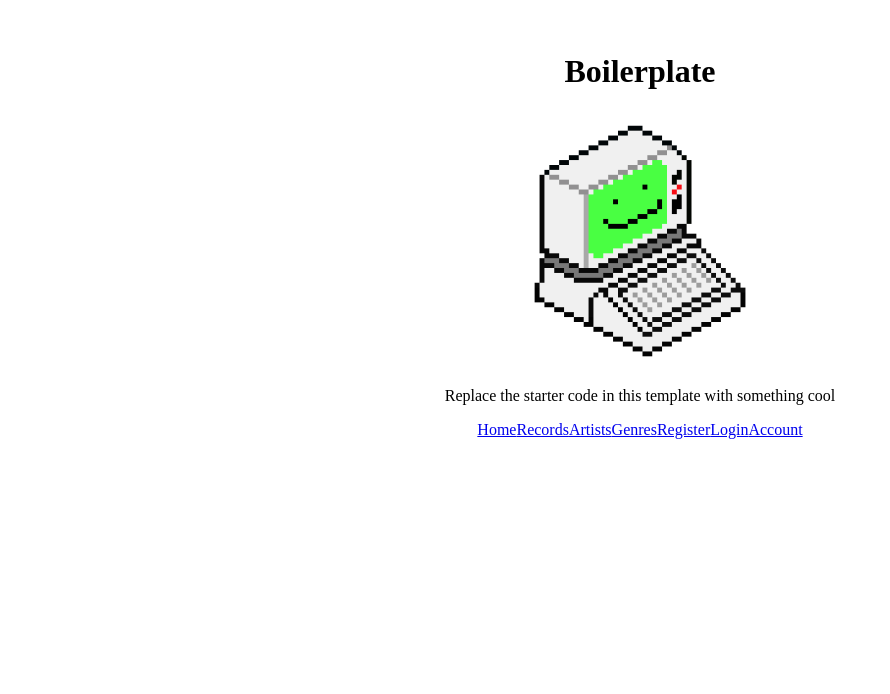
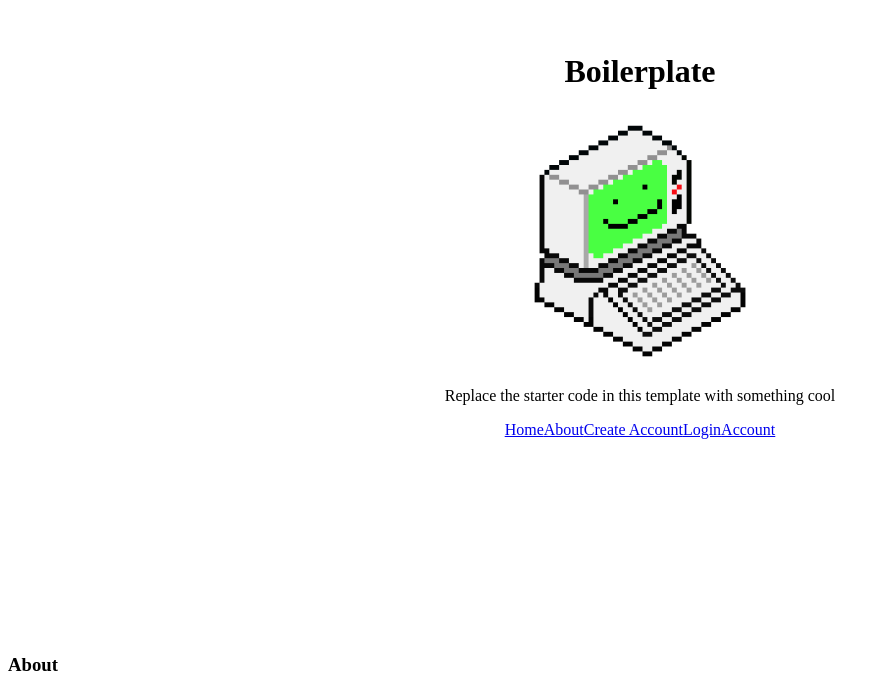
Before and after one commit to czuckero/record-store-capstone, a React (Vite) app: page /about in a window 1280 px wide. Shown: the part 173-867 px from the top of the page, without its empty margins (0-890 px from the left). Before the commit the page ends 816 px from the top, so only its background shows below. Built offline with nearby package versions, Linux system fonts and the light colour scheme.

Commit message:
Added about page. Removed genres and artists components. Adjusted routes

```diff
--- a/src/client/App.jsx
+++ b/src/client/App.jsx
@@ -3,10 +3,12 @@ import reactLogo from './assets/react.svg';
 import Login from './components/Login';
 import NavBar from './components/Navbar'
 import Records from './components/Records'
-import Artists from './components/Artists'
-import Genres from './components/Genres'
 import Register from './components/Register'
 import Account from './components/Account'
+import SingleArtist from './components/SingleArtist';
+import SingleRecord from './components/SingleRecord';
+import Checkout from './components/Checkout';
+import About from './components/About';
 
 import { Routes, Route } from 'react-router-dom'
 
@@ -23,12 +25,14 @@ function App() {
       </div>
       <div>
         <Routes>
-          <Route path='/records' element={ <Records /> } />
-          <Route path='/artists' element={ <Artists /> } />
-          <Route path='/genres' element={ <Genres /> } />
+          <Route path='/home' element={ <Records /> } />
+          <Route path='/about' element={ <About /> } />
+          <Route path='/artist' element={ <SingleArtist /> } />
+          <Route path='/records/:id' element={ <SingleRecord /> } />
           <Route path='/register' element={ <Register /> } />
           <Route path='/login' element={ <Login /> } />
           <Route path='/account' element={ <Account /> } />
+          <Route path='/checkout' element={ <Checkout /> } />
         </Routes>
       </div>
     </>
--- /dev/null
+++ b/src/client/components/About.jsx
@@ -0,0 +1,11 @@
+const About = () => {
+  return (
+    <>
+      <div>
+        <h3>About</h3>
+      </div>
+    </>
+  );
+};
+
+export default About;
--- a/src/client/components/Artists.jsx
+++ /dev/null
@@ -1,13 +0,0 @@
-import { useState } from "react";
-
-const Artists = () => {
-  return (
-    <>
-      <div>
-        <h3>Artists List</h3>
-      </div>
-    </>
-  );
-}
-
-export default Artists;
--- a/src/client/components/Genres.jsx
+++ /dev/null
@@ -1,13 +0,0 @@
-import { useState } from "react";
-
-const Genres = () => {
-  return (
-    <>
-      <div>
-        <h3>Genres List</h3>
-      </div>
-    </>
-  );
-}
-
-export default Genres;
--- a/src/client/components/Navbar.jsx
+++ b/src/client/components/Navbar.jsx
@@ -5,10 +5,8 @@ const NavBar = () => {
     <>
       <div>
         <Link to='/home'>Home</Link>
-        <Link to='/records'>Records</Link>
-        <Link to='/artists'>Artists</Link>
-        <Link to='/genres'>Genres</Link>
-        <Link to='/register'>Register</Link>
+        <Link to='/about'>About</Link>
+        <Link to='/register'>Create Account</Link>
         <Link to='/login'>Login</Link>
         <Link to='/account'>Account</Link>
       </div>
--- a/src/client/components/Records.jsx
+++ b/src/client/components/Records.jsx
@@ -3,8 +3,12 @@ import { useState } from "react";
 const Records = () => {
   return (
     <>
+      <h2>Shop Records</h2>
       <div>
-        <h3>Records List</h3>
+        <img src="https://lh4.googleusercontent.com/proxy/2RdB-f83jxLIbwOV5NDlrUun46sq97bnANYrigIJV6vLJUB9LCSRu41NU13OMpPuJIKtFj-AU-ZFRCpACmbTQaggxnW0d6aXW1zV" alt="vinyl record" />
+        <h3>Record Title</h3>
+        <h4>Artist Name</h4>
+        <p>$40.00</p>
       </div>
     </>
   );
```
Also changed, not shown: src/client/components/SingleGenre.jsx (deleted, +0 -13 lines).
